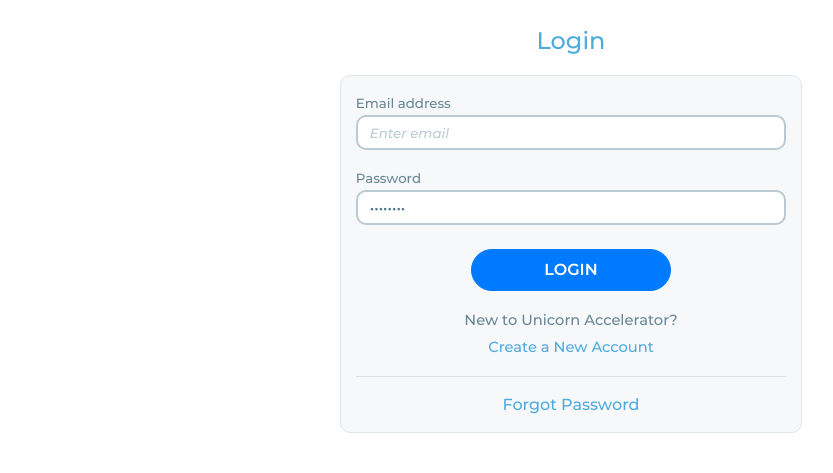
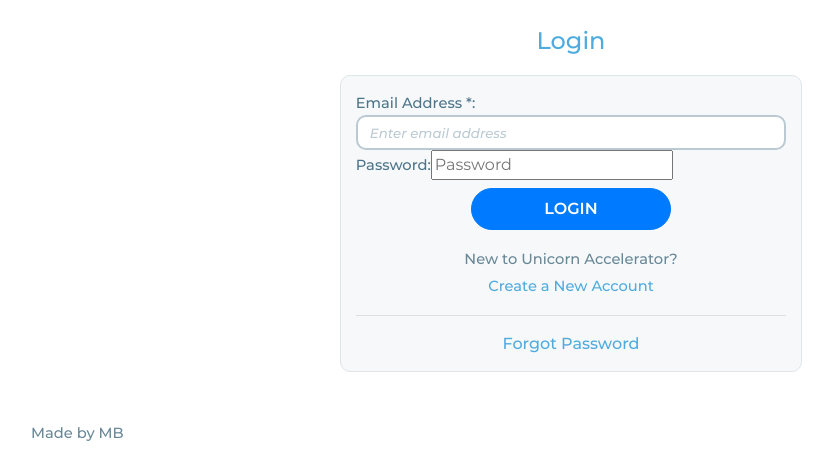
Before and after one commit to mrbrown2207/ms_iv_ua, a Django app: page /accounts/login/ in a window 1280 px wide. Shown: the part 257-730 px from the top of the page, without its empty margins (69-902 px from the left). Run offline with Django 3.2, Linux system fonts and the light colour scheme; some libraries are stand-ins or nearby versions.

Commit message:
Various changes: added date_closed field, fixed issue with maintaining filter status, defined error message styles, fixed registration issues

```diff
--- a/accounts/forms.py
+++ b/accounts/forms.py
@@ -6,9 +6,21 @@ from home.constants import NO_BOTS
 
 
 class UserLoginForm(forms.Form):
-    username_or_email = forms.CharField()
-    password = forms.CharField(widget=forms.PasswordInput)
-
+    email = forms.CharField(
+        label="Email Address *",
+        min_length=3, max_length=40,
+        widget=forms.EmailInput(attrs={
+            'class':'form-control required',
+            'aria-describedby':'email address',
+            'placeholder':'Enter email address',
+        }),
+    )
+    password = forms.CharField(
+        label="Password",
+        widget=forms.PasswordInput(attrs={
+            'aria-describedby':'password',
+            'placeholder':'Password'
+        }))
 
 class UserRegistrationForm(UserCreationForm):
     """
@@ -45,7 +57,7 @@ class UserRegistrationForm(UserCreationForm):
         widget=forms.EmailInput(attrs={
             'class':'form-control required',
             'aria-describedby':'email address',
-            'placeholder':'Email address',
+            'placeholder':'Enter email address',
         }),
         required=True
     )
@@ -80,7 +92,7 @@ class UserRegistrationForm(UserCreationForm):
         email = self.cleaned_data.get('email')
         #username = self.cleaned_data.get('username')
         if User.objects.filter(email=email):
-            raise forms.ValidationError(u'Email addresses must be unique.')
+            raise forms.ValidationError(u'Email address already used.')
         return email
 
     def clean_password2(self):
@@ -90,7 +102,7 @@ class UserRegistrationForm(UserCreationForm):
         # This should not happen as JS should prevent us from getting to this
         # code until all required fields are entered.
         if not password1 or not password2:
-            raise ValidationError("Password must not be empty")
+            raise ValidationError("Password fields must not be empty")
 
         # Ditto. JS should not allow us to get here if passwords to not match.
         if password1 != password2:
--- a/accounts/templates/login.html
+++ b/accounts/templates/login.html
@@ -8,16 +8,7 @@
             <div class="row justify-content-center">
                 <form class="form-container col-10 col-md-5" action="{% url 'login' %}?next={{ next }}" method="POST">
                     {% csrf_token %}
-
-                    <div class="form-group">
-                        <label for="email-label" class="text-field-label">Email address</label>
-                        <input type="text" name="eimelo" class="form-control" id="email" aria-describedby="email" placeholder="Enter email">
-                    </div>
-
-                    <div class="form-group">
-                        <label for="password-label" class="text-field-label">Password</label>
-                        <input type="password" name="abtrusus" class="form-control" id="password" placeholder="Password" value="12345678">
-                    </div>
+                    {{ login_form | as_bootstrap }}
 
                     <p class="text-center">
                         <button type="submit" name="submit" class="btn btn-primary btn-ua w-100 mt-2 btn-login">Login</button>
--- a/accounts/templates/register.html
+++ b/accounts/templates/register.html
@@ -10,8 +10,8 @@
                 {% csrf_token %}
                 {{ reg_form | as_bootstrap }}
                 <div class="form-group">
-                    <label for="no-bot-q" class="text-field-label">{{ no_bot_q }} is... *</label>
-                    <input type="password" class="form-control numeric-only" id="no-bot-q" name="no_bot_q" minlength="1" maxlength="1" placeholder="">
+                    <label for="no-bot-q" class="text-field-label">{{ request.session.botq }} is... *</label>
+                    <input type="password" class="form-control numeric-only" id="no-bot-a" name="nobota" minlength="1" maxlength="1" placeholder="">
                 </div>
 
                 <p class="text-center">
--- a/accounts/views.py
+++ b/accounts/views.py
@@ -20,26 +20,21 @@ def logout(request):
 def login(request):
     """A view that manages the login form"""
     if request.method == 'POST':
-        user_form = UserLoginForm(request.POST)
-        if user_form.is_valid():
-            user = auth.authenticate(request.POST['username_or_email'],
+        login_form = UserLoginForm(request.POST)
+        if login_form.is_valid():
+            user = auth.authenticate(username=request.POST['email'],
                                      password=request.POST['password'])
 
             if user:
                 auth.login(request, user)
-                messages.error(request, "You have successfully logged in")
+                messages.success(request, "You have successfully logged in")
+                return redirect(reverse('index'))
+            else:
+                login_form.add_error(None, "Your username or password are incorrect")
+    else:
+        login_form = UserLoginForm()
 
-                if request.GET and request.GET['next'] !='':
-                    next = request.GET['next']
-                    return HttpResponseRedirect(next)
-                else:
-                    return redirect(reverse('index'))
-            else:
-                user_form.add_error(None, "Your username or password are incorrect")
-    else:
-        user_form = UserLoginForm()
-
-    args = {'user_form': user_form, 'next': request.GET.get('next', '')}
+    args = {'login_form': login_form}
     return render(request, 'login.html', args)
 
 
@@ -52,12 +47,12 @@ def profile(request):
 def register(request):
     """A view that manages the registration form"""
     if request.method == 'POST':
-        no_bot_q = request.session['_asdf_']
+        #no_bot_q = request.session['_asdf_']
         reg_form = UserRegistrationForm(request.POST)
         if reg_form.is_valid():
             # We need to check to ensure that the no bot validation
             # answer is correct. We have saved the answer in our session.
-            if request.session['_asdf_'] != request.POST.get("no_bot_q"):
+            if request.session['bota'] != request.POST.get("nobota"):
                 if 'failed_bot_test_count' in request.session:
                     request.session['failed_bot_test_count'] += 1
                     if request.session['failed_bot_test_count'] == 5:
@@ -67,8 +62,8 @@ def register(request):
                     request.session['failed_bot_test_count'] = 1
 
                 # Display error message and generate new question
-                messages.error(request, "Robot test failed. Please try again.")
-                no_bot_q = gen_no_bot_q(request)
+                messages.add_message(request, messages.ERROR, "Robot test failed. Please try again.")
+                gen_no_bot_test(request)
             else:
                 # Have the username and email be the same. We only prompt for
                 # email address at login
@@ -85,30 +80,28 @@ def register(request):
 
                 if user:
                     auth.login(request, user)
-                    messages.success(request, "You have been successfully registered!")
+                    messages.add_message(request, messages.SUCCESS, "You have been successfully registered. Welcome to the UA community " + request.POST.get('first_name') + "!")
                     return redirect(reverse('index'))
     else:
-        no_bot_q = gen_no_bot_q(request)
+        gen_no_bot_test(request)
         reg_form = UserRegistrationForm()
 
-    args = {"reg_form":reg_form, "no_bot_q":no_bot_q}
+    args = {"reg_form":reg_form}
     return render(request, 'register.html', args)
 
 
 def session_cleanup(request):
     """Cleanup some session variables"""
-    del request.session['_asdf_']
+    del request.session['bota']
+    del request.session['botq']
     if 'failed_bot_test_count' in request.session:
         del request.session['failed_bot_test_count']
 
-    return
 
-def gen_no_bot_q(request):
+def gen_no_bot_test(request):
     """
     Generate a random question that helps to prevent robots from creating accounts.
     In the real world the result stored in the session would be encrypted and
     then decrypted when verifying.
     """
-    no_bot_q, request.session['_asdf_'] = random.choice(list(NO_BOTS.items()))
-
-    return no_bot_q
+    request.session['botq'], request.session['bota'] = random.choice(list(NO_BOTS.items()))
--- a/issue/models.py
+++ b/issue/models.py
@@ -11,6 +11,7 @@ class Issue(models.Model):
     desc = models.TextField(blank=False)
     status = models.PositiveSmallIntegerField(default=ISSUES_REPORTED)
     upvotes = models.PositiveIntegerField(default=0)
+    date_closed = models.DateField(null=True, default=None)
     date_modified = models.DateTimeField(auto_now=True)
     date_added = models.DateTimeField(auto_now_add=True)
 
--- a/static/css/style.css
+++ b/static/css/style.css
@@ -1068,6 +1068,28 @@ div.res-content ul>ol{
 /*--------------------------------------------------------------
 # Others
 --------------------------------------------------------------*/
+/*
+When using Flash messages, messages.ERROR (see accounts/views.py)
+results in a class of alert-error. There seems to be no such class in
+bootstrap and there is no such message type as messages.DANGER. To
+that end, give it the same style as bootstrap's alert-danger.
+*/
+.alert-error{
+    color: #721c24;
+    background-color: #f8d7da;
+    border-color: #f5c6cb
+}
+
+/*
+forms.ValidationError sets this class, but there is no styling.
+Give it some colour and make the font slightly smaller
+*/
+.error-msg{
+    color: #d11e36 !important;
+    font-size: 10pt !important;
+    font-weight: 600
+}
+
 /* Prevent an input type=number field from displaying the arrows */
 /* Chrome, Safari, Edge, Opera */
 input::-webkit-outer-spin-button,
--- a/templates/base.html
+++ b/templates/base.html
@@ -67,16 +67,15 @@
         </div>
     </header>
 
-    {% if messages %}
-        <div class="alert alert-success">
-            <div class="messages">
-                {% for message in messages %}
-                    {{ message }}
-                {% endfor %}
+    <div class="container">
+        {% if messages %}
+            {% for msg in messages %}
+            <div class="alert alert-{{ msg.level_tag }}" role="alert">
+                {{ msg.message }}
             </div>
-        </div>
-    {% endif %}
-    <div class="container">
+            {% endfor %}
+        {% endif %}
+
         {% block content %} {% endblock %}
     </div>
 
```
Also changed, not shown: issue/views.py (+2 -5 lines), db.sqlite3, issue/migrations/0002_issue_date_closed.py (added).
